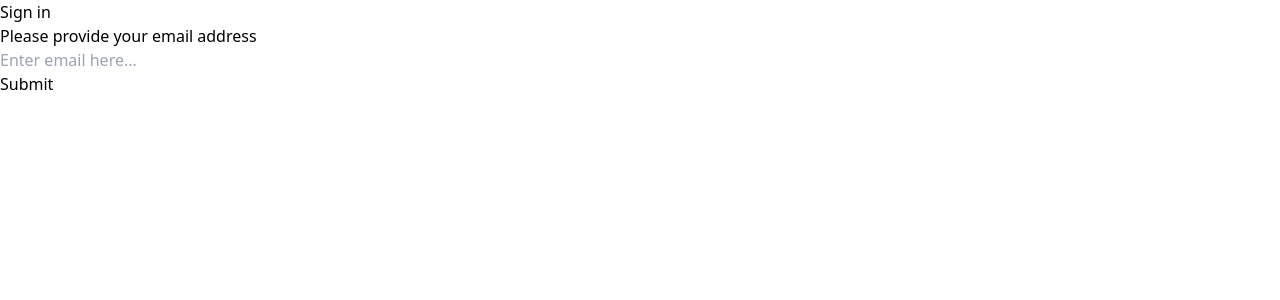
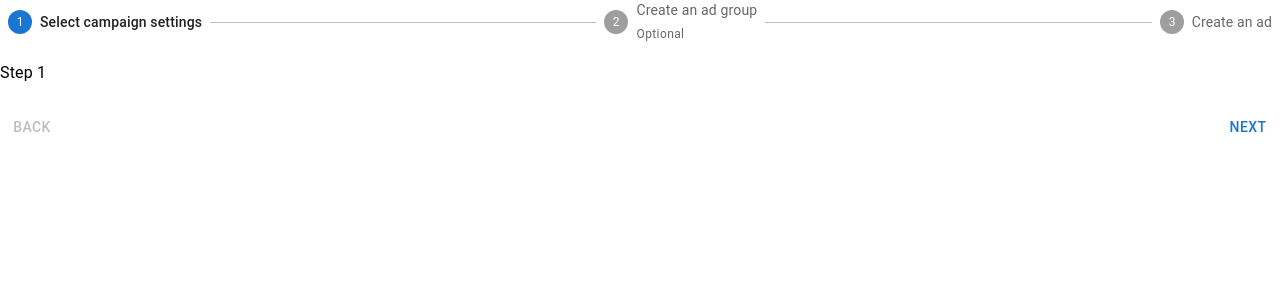
Before and after one commit to PrnvK002/Autovert-bgchecker, a React (Vite) app in the folder frontend/: page /verify in a window 1280 px wide. Shown: the top 300 px of the page. Built offline with nearby package versions, Linux system fonts and the light colour scheme.

Commit message:
feat(login,backgroundchecker):  - login for applicant is added  - background checker stepper added

```diff
--- a/frontend/src/App.tsx
+++ b/frontend/src/App.tsx
@@ -1,12 +1,26 @@
 import React from "react";
 import "./App.css";
+import { createBrowserRouter, RouterProvider } from "react-router-dom";
 
+//screens
 import Login from "./Screens/Login";
+import BacgroundVerification from "./Screens/BackgroundVerification";
 
 function App() {
+  const routes = createBrowserRouter([
+    {
+      path: "/login",
+      element: <Login />,
+    },
+    {
+      path: "/verify",
+      element: <BacgroundVerification />
+    }
+  ]);
+
   return (
     <>
-      <Login />
+      <RouterProvider router={routes} />
     </>
   );
 }
--- /dev/null
+++ b/frontend/src/Screens/BackgroundVerification.tsx
@@ -0,0 +1,116 @@
+import React,{useState} from 'react';
+import Box from '@mui/material/Box';
+import Stepper from '@mui/material/Stepper';
+import Step from '@mui/material/Step';
+import StepLabel from '@mui/material/StepLabel';
+import Button from '@mui/material/Button';
+import Typography from '@mui/material/Typography';
+
+const steps = ['Select campaign settings', 'Create an ad group', 'Create an ad'];
+
+export default function BacgroundVerification() {
+  const [activeStep, setActiveStep] = useState(0);
+  const [skipped, setSkipped] = useState(new Set<number>());
+
+  const isStepOptional = (step: number) => {
+    return step === 1;
+  };
+
+  const isStepSkipped = (step: number) => {
+    return skipped.has(step);
+  };
+
+  const handleNext = () => {
+    let newSkipped = skipped;
+    if (isStepSkipped(activeStep)) {
+      newSkipped = new Set(newSkipped.values());
+      newSkipped.delete(activeStep);
+    }
+
+    setActiveStep((prevActiveStep) => prevActiveStep + 1);
+    setSkipped(newSkipped);
+  };
+
+  const handleBack = () => {
+    setActiveStep((prevActiveStep) => prevActiveStep - 1);
+  };
+
+  const handleSkip = () => {
+    if (!isStepOptional(activeStep)) {
+      // You probably want to guard against something like this,
+      // it should never occur unless someone's actively trying to break something.
+      throw new Error("You can't skip a step that isn't optional.");
+    }
+
+    setActiveStep((prevActiveStep) => prevActiveStep + 1);
+    setSkipped((prevSkipped) => {
+      const newSkipped = new Set(prevSkipped.values());
+      newSkipped.add(activeStep);
+      return newSkipped;
+    });
+  };
+
+  const handleReset = () => {
+    setActiveStep(0);
+  };
+
+  return (
+    <Box sx={{ width: '100%' }}>
+      <Stepper activeStep={activeStep}>
+        {steps.map((label, index) => {
+          const stepProps: { completed?: boolean } = {};
+          const labelProps: {
+            optional?: React.ReactNode;
+          } = {};
+          if (isStepOptional(index)) {
+            labelProps.optional = (
+              <Typography variant="caption">Optional</Typography>
+            );
+          }
+          if (isStepSkipped(index)) {
+            stepProps.completed = false;
+          }
+          return (
+            <Step key={label} {...stepProps}>
+              <StepLabel {...labelProps}>{label}</StepLabel>
+            </Step>
+          );
+        })}
+      </Stepper>
+      {activeStep === steps.length ? (
+        <React.Fragment>
+          <Typography sx={{ mt: 2, mb: 1 }}>
+            All steps completed - you&apos;re finished
+          </Typography>
+          <Box sx={{ display: 'flex', flexDirection: 'row', pt: 2 }}>
+            <Box sx={{ flex: '1 1 auto' }} />
+            <Button onClick={handleReset}>Reset</Button>
+          </Box>
+        </React.Fragment>
+      ) : (
+        <React.Fragment>
+          <Typography sx={{ mt: 2, mb: 1 }}>Step {activeStep + 1}</Typography>
+          <Box sx={{ display: 'flex', flexDirection: 'row', pt: 2 }}>
+            <Button
+              color="inherit"
+              disabled={activeStep === 0}
+              onClick={handleBack}
+              sx={{ mr: 1 }}
+            >
+              Back
+            </Button>
+            <Box sx={{ flex: '1 1 auto' }} />
+            {isStepOptional(activeStep) && (
+              <Button color="inherit" onClick={handleSkip} sx={{ mr: 1 }}>
+                Skip
+              </Button>
+            )}
+            <Button onClick={handleNext}>
+              {activeStep === steps.length - 1 ? 'Finish' : 'Next'}
+            </Button>
+          </Box>
+        </React.Fragment>
+      )}
+    </Box>
+  );
+}
```
Also changed, not shown: 1 other file (tests, documents, lock files or other folders).
